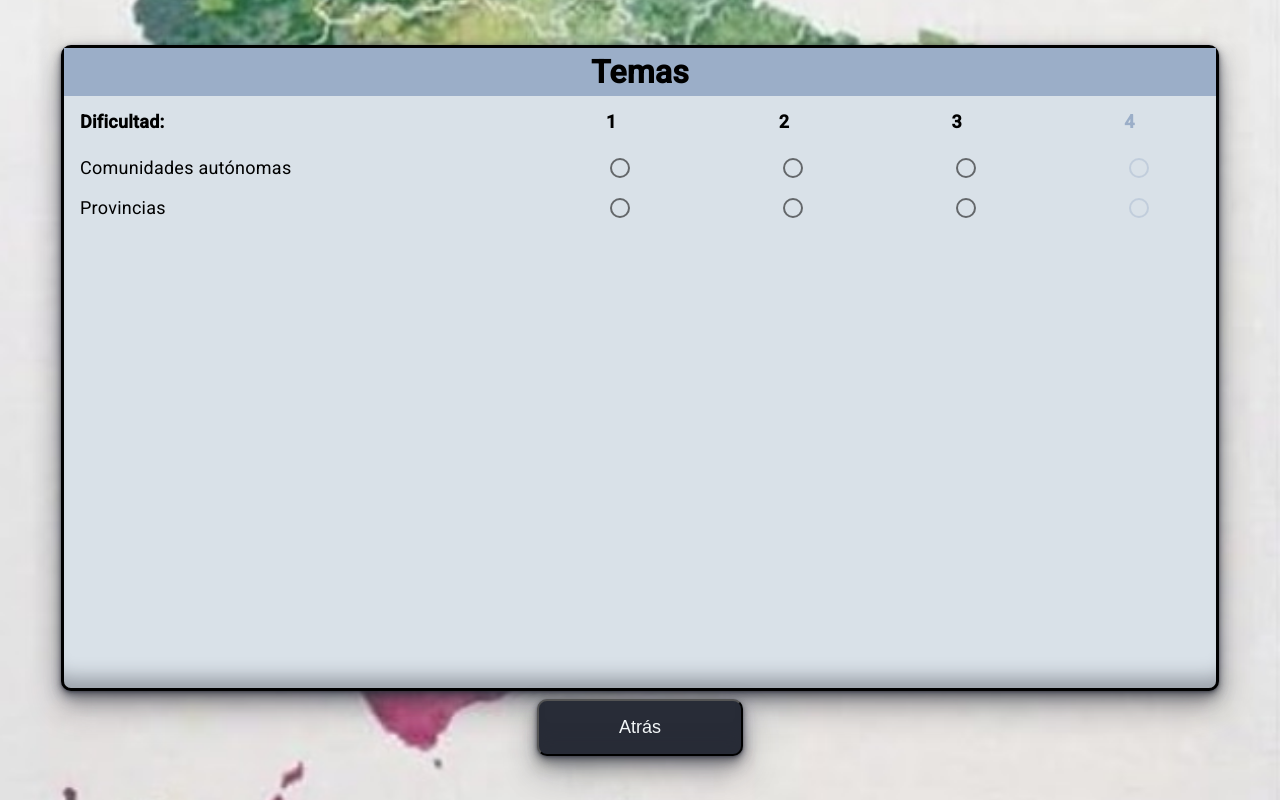
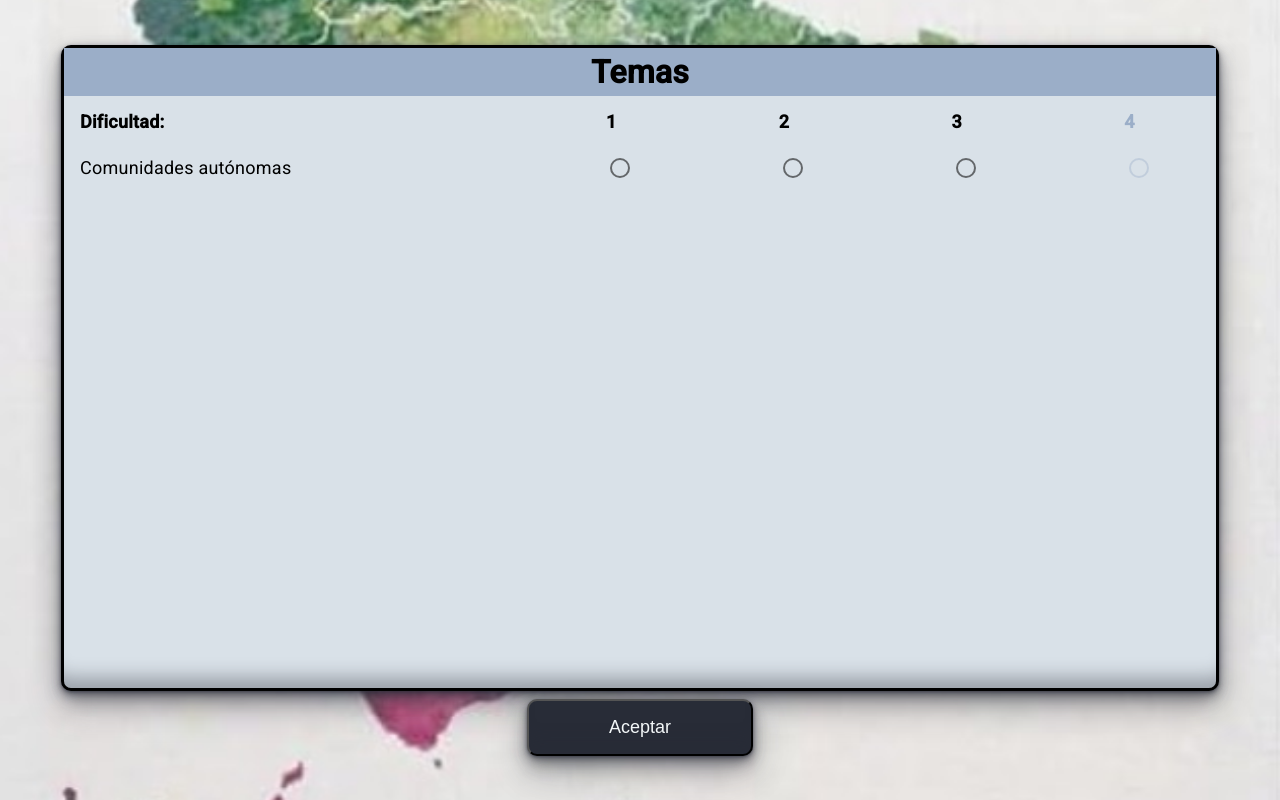
Before and after one commit to dantorval-us/gespana, an Angular app: page /temas in a window 1280 px wide. Built offline with nearby package versions, Linux system fonts and the light colour scheme.

Commit message:
feat/add dificultad temas
configuracion en local y para un solo tema

```diff
--- a/src/app/components/tema/tema.component.html
+++ b/src/app/components/tema/tema.component.html
@@ -3,9 +3,10 @@
   <div>
     <mat-radio-group [(ngModel)]="tema.dificultad">
       <mat-radio-button
-        *ngFor="let d of dificultads; let i = index"
-        [value]="d"
+        *ngFor="let dificultad of dificultades; let i = index"
+        [value]="dificultad"
         [disabled]="i === 3"
+        (click)="onDificultadClick(dificultad)"
       >
       </mat-radio-button>
     </mat-radio-group>
--- a/src/app/components/tema/tema.component.ts
+++ b/src/app/components/tema/tema.component.ts
@@ -14,6 +14,12 @@ import { Tema } from '../../models/tema';
 export class TemaComponent {
 
   @Input() tema!: Tema;
-  dificultads: number[] = [1, 2, 3, 4];
+  dificultades: number[] = [1, 2, 3, 4];
+
+  onDificultadClick(dificultad: number) {
+    if (this.tema.dificultad === dificultad) {
+      this.tema.dificultad = null;
+    }
+  }
 
 }
--- a/src/app/views/area-comienzo/area-comienzo.component.html
+++ b/src/app/views/area-comienzo/area-comienzo.component.html
@@ -1,4 +1,8 @@
 <div class="container">
-  <button class="button-menu" (click)="navigateNumeroPreguntas()">Comenzar</button>
+  <button class="button-menu"
+    (click)="navigateNumeroPreguntas()"
+    [disabled]="!dificultadSeleccionada"
+  >
+    Comenzar</button>
   <button class="button-menu" (click)="navigateTemas()">Temas</button>
 </div>
--- a/src/app/views/area-comienzo/area-comienzo.component.ts
+++ b/src/app/views/area-comienzo/area-comienzo.component.ts
@@ -1,5 +1,6 @@
-import { Component } from '@angular/core';
+import { Component, OnInit } from '@angular/core';
 import { Router } from '@angular/router';
+import { TEMAS } from '../../../assets/data/config-juego';
 
 @Component({
   selector: 'app-area-comienzo',
@@ -8,10 +9,16 @@ import { Router } from '@angular/router';
   templateUrl: './area-comienzo.component.html',
   styleUrl: './area-comienzo.component.css'
 })
-export class AreaComienzoComponent {
+export class AreaComienzoComponent implements OnInit{
 
-  constructor(private router: Router) {
+  dificultadSeleccionada: boolean = false;
 
+  constructor(private router: Router) { }
+
+  ngOnInit(): void {
+    if(TEMAS[0].dificultad) {
+      this.dificultadSeleccionada = true;
+    }
   }
 
   navigateNumeroPreguntas() {
--- a/src/app/views/cuestionario/cuestionario.component.ts
+++ b/src/app/views/cuestionario/cuestionario.component.ts
@@ -1,11 +1,11 @@
 import { Component, OnInit } from '@angular/core';
 import { CommonModule } from '@angular/common';
 import { FormsModule } from '@angular/forms';
-import { Router } from '@angular/router';
 
 import { OpcionComponent } from "../../components/opcion/opcion.component";
 import { BandaMenuJuegoComponent } from "../../components/banda-menu-juego/banda-menu-juego.component";
 import { ComunidadesAutonomasService } from '../../services/comunidades-autonomas.service';
+import { TEMAS } from '../../../assets/data/config-juego';
 
 @Component({
     selector: 'app-cuestionario',
@@ -16,7 +16,7 @@ import { ComunidadesAutonomasService } from '../../services/comunidades-autonoma
 })
 export class CuestionarioComponent implements OnInit{
 
-  nivel: number = 3;
+  nivel: number | null = TEMAS[0].dificultad;
   niveles: Map<number, number>;
   pregunta: string = '';
   respuesta: string = '';
@@ -28,7 +28,6 @@ export class CuestionarioComponent implements OnInit{
 
   constructor(
     private comunidadesAutonomasService: ComunidadesAutonomasService,
-    private router: Router
     ) {
     this.niveles = new Map<number, number>([
       [1, 4],
@@ -46,7 +45,7 @@ export class CuestionarioComponent implements OnInit{
     this.respondido = !this.respondido;
     // this.setNivel(nivel);
     this.setPreguntaYRespuesta();
-    this.setOpciones(this.nivel);
+    this.setOpciones(this.nivel!);
   }
 
   // setNivel(nivel: number): void {
--- a/src/app/views/temas/temas.component.html
+++ b/src/app/views/temas/temas.component.html
@@ -14,6 +14,6 @@
     </ng-container>
   </div>
 
-  <button class="button-menu" (click)="onBack()">Atrás</button>
+  <button class="button-menu" (click)="onBack()">Aceptar</button>
 
 </div>
--- a/src/assets/data/config-juego.ts
+++ b/src/assets/data/config-juego.ts
@@ -2,5 +2,5 @@ import { Tema } from "../../app/models/tema";
 
 export const TEMAS: Tema[] = [
   {id: 1, nombre: 'Comunidades autónomas', dificultad: null},
-  {id: 2, nombre: 'Provincias', dificultad: null},
+  // {id: 2, nombre: 'Provincias', dificultad: null},
 ]
```
